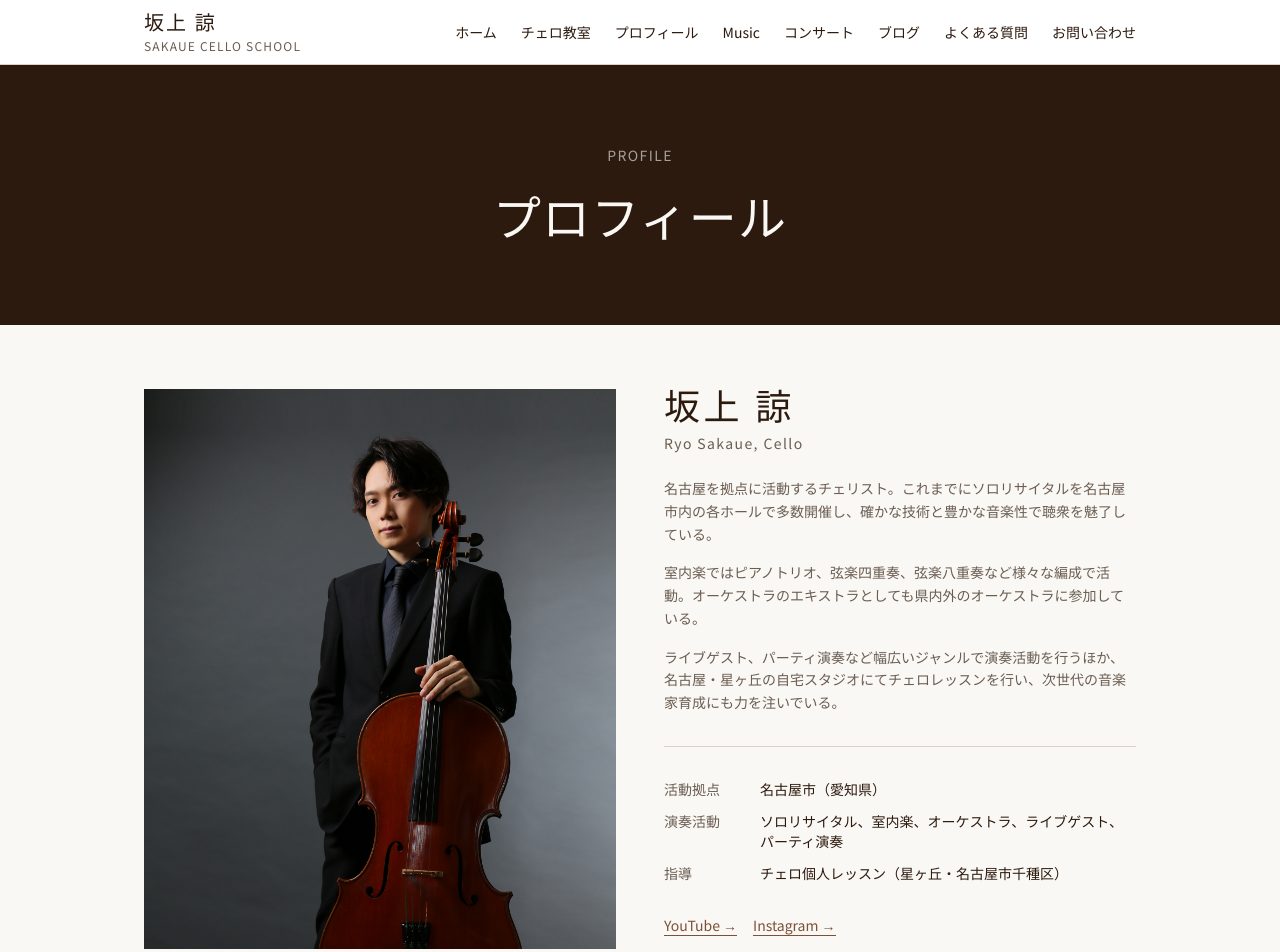
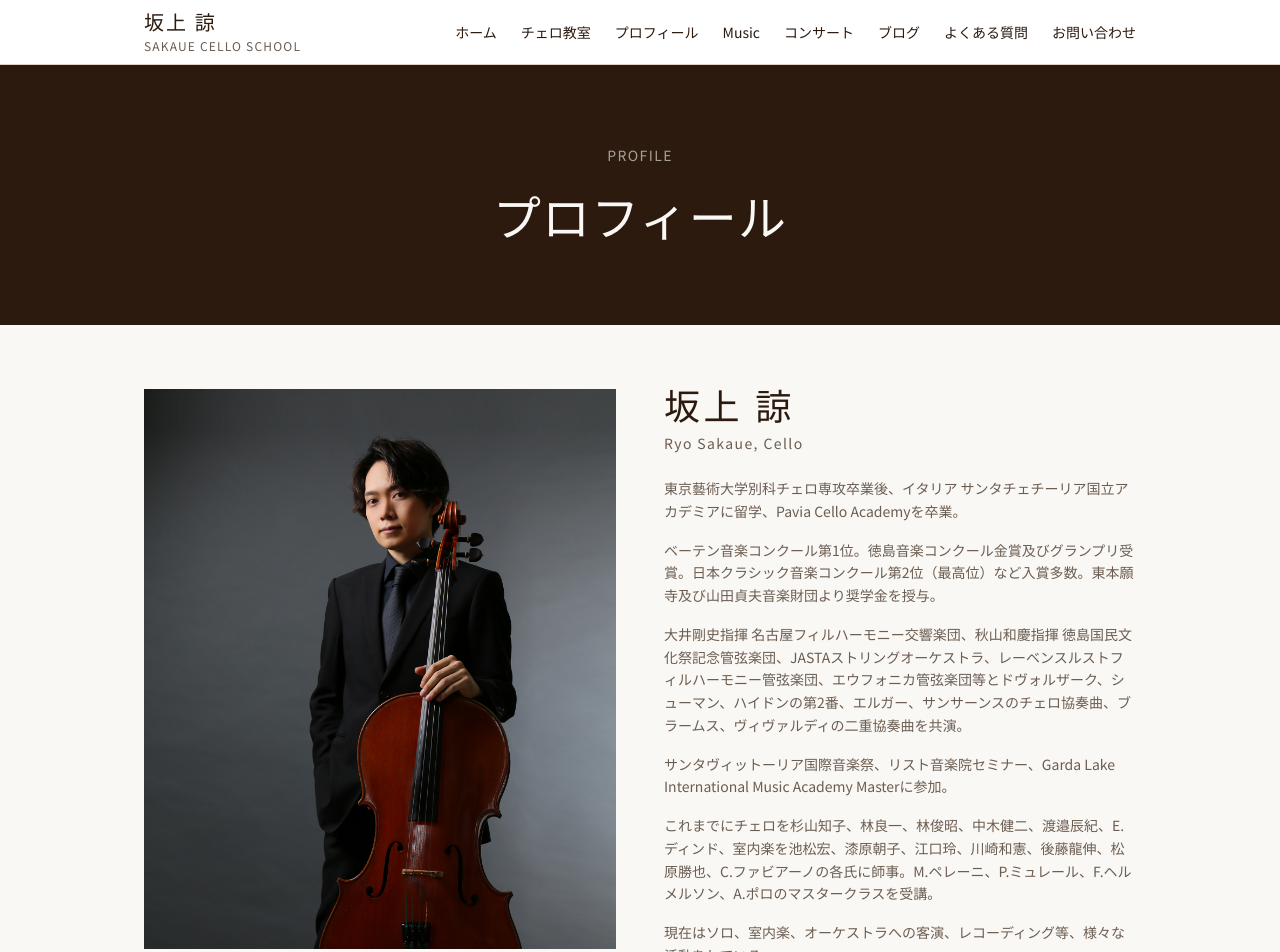
Before and after one commit to srlcvc/ryosakaue-website, a Next.js app: page /profile in a window 1280 px wide. Shown: the top 952 px of the page. Built offline with nearby package versions, Linux system fonts and the light colour scheme.

Commit message:
プロフィール文を元サイトの正式テキストに更新
Co-Authored-By: Claude Sonnet 4.6 <noreply@anthropic.com>

```diff
--- a/app/profile/page.tsx
+++ b/app/profile/page.tsx
@@ -3,7 +3,7 @@ import Image from 'next/image';
 
 export const metadata: Metadata = {
   title: 'プロフィール',
-  description: '名古屋を拠点に活動するチェリスト坂上諒のプロフィール。ソロリサイタル、室内楽、オーケストラのエキストラとして幅広く演奏活動を展開。',
+  description: '東京藝術大学別科卒業後、イタリア留学。コンクール入賞多数。名古屋を拠点にソロ・室内楽・オーケストラで活動するチェリスト坂上諒のプロフィール。',
 };
 
 export default function ProfilePage() {
@@ -28,29 +28,23 @@ export default function ProfilePage() {
           <p className="text-muted text-sm mb-6 tracking-widest">Ryo Sakaue, Cello</p>
           <div className="space-y-4 text-sm text-muted leading-relaxed">
             <p>
-              名古屋を拠点に活動するチェリスト。これまでにソロリサイタルを名古屋市内の各ホールで多数開催し、確かな技術と豊かな音楽性で聴衆を魅了している。
+              東京藝術大学別科チェロ専攻卒業後、イタリア サンタチェチーリア国立アカデミアに留学、Pavia Cello Academyを卒業。
             </p>
             <p>
-              室内楽ではピアノトリオ、弦楽四重奏、弦楽八重奏など様々な編成で活動。オーケストラのエキストラとしても県内外のオーケストラに参加している。
+              ベーテン音楽コンクール第1位。徳島音楽コンクール金賞及びグランプリ受賞。日本クラシック音楽コンクール第2位（最高位）など入賞多数。東本願寺及び山田貞夫音楽財団より奨学金を授与。
             </p>
             <p>
-              ライブゲスト、パーティ演奏など幅広いジャンルで演奏活動を行うほか、名古屋・星ヶ丘の自宅スタジオにてチェロレッスンを行い、次世代の音楽家育成にも力を注いでいる。
+              大井剛史指揮 名古屋フィルハーモニー交響楽団、秋山和慶指揮 徳島国民文化祭記念管弦楽団、JASTAストリングオーケストラ、レーベンスルストフィルハーモニー管弦楽団、エウフォニカ管弦楽団等とドヴォルザーク、シューマン、ハイドンの第2番、エルガー、サンサーンスのチェロ協奏曲、ブラームス、ヴィヴァルディの二重協奏曲を共演。
             </p>
-          </div>
-
-          <div className="mt-8 border-t border-warm-border pt-8 space-y-3 text-sm">
-            <div className="flex gap-4">
-              <span className="text-muted w-20 shrink-0">活動拠点</span>
-              <span className="text-warm-text">名古屋市（愛知県）</span>
-            </div>
-            <div className="flex gap-4">
-              <span className="text-muted w-20 shrink-0">演奏活動</span>
-              <span className="text-warm-text">ソロリサイタル、室内楽、オーケストラ、ライブゲスト、パーティ演奏</span>
-            </div>
-            <div className="flex gap-4">
-              <span className="text-muted w-20 shrink-0">指導</span>
-              <span className="text-warm-text">チェロ個人レッスン（星ヶ丘・名古屋市千種区）</span>
-            </div>
+            <p>
+              サンタヴィットーリア国際音楽祭、リスト音楽院セミナー、Garda Lake International Music Academy Masterに参加。
+            </p>
+            <p>
+              これまでにチェロを杉山知子、林良一、林俊昭、中木健二、渡邉辰紀、E.ディンド、室内楽を池松宏、漆原朝子、江口玲、川崎和憲、後藤龍伸、松原勝也、C.ファビアーノの各氏に師事。M.ペレーニ、P.ミュレール、F.ヘルメルソン、A.ポロのマスタークラスを受講。
+            </p>
+            <p>
+              現在はソロ、室内楽、オーケストラへの客演、レコーディング等、様々な活動をしている。
+            </p>
           </div>
 
           <div className="mt-8 flex gap-4">
```
